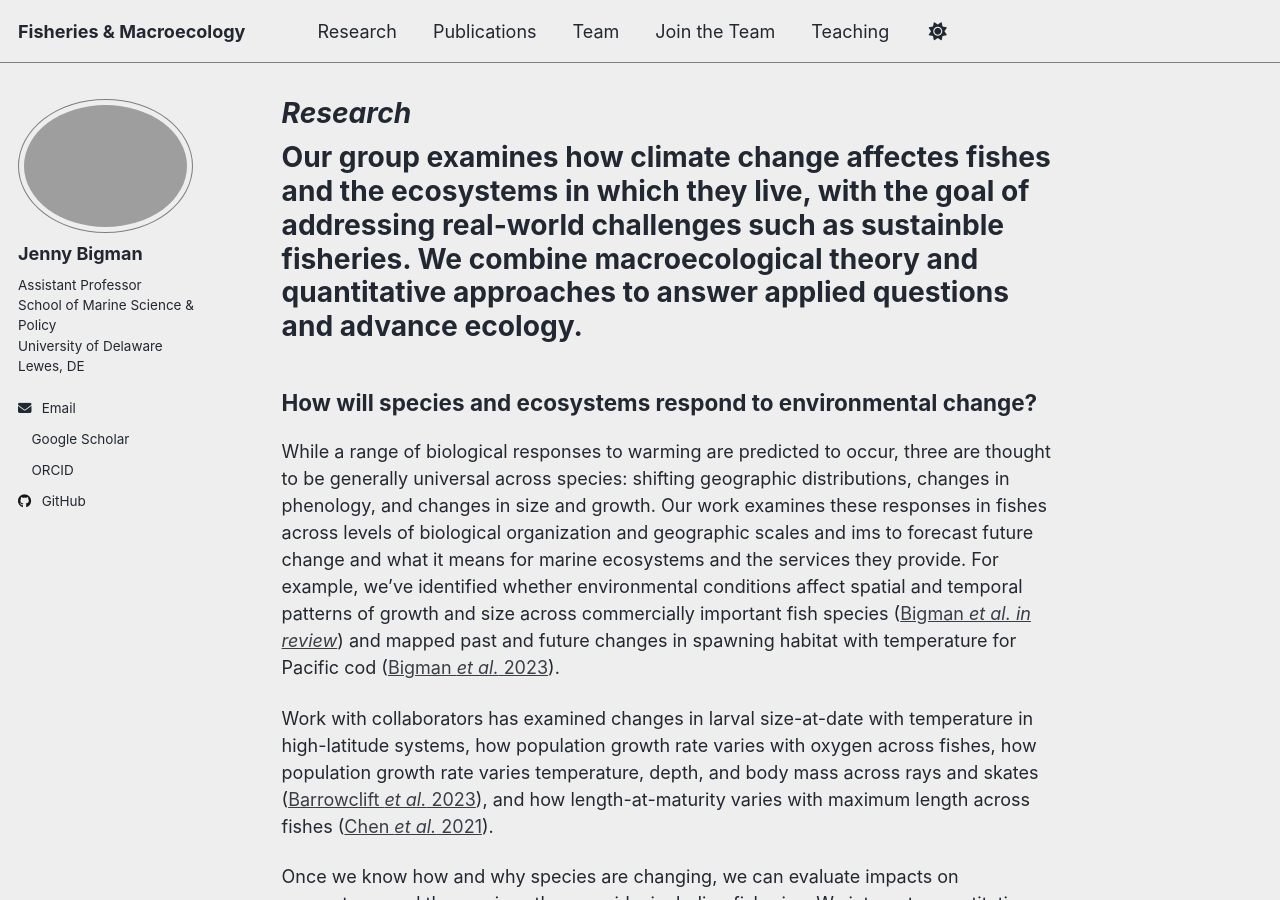
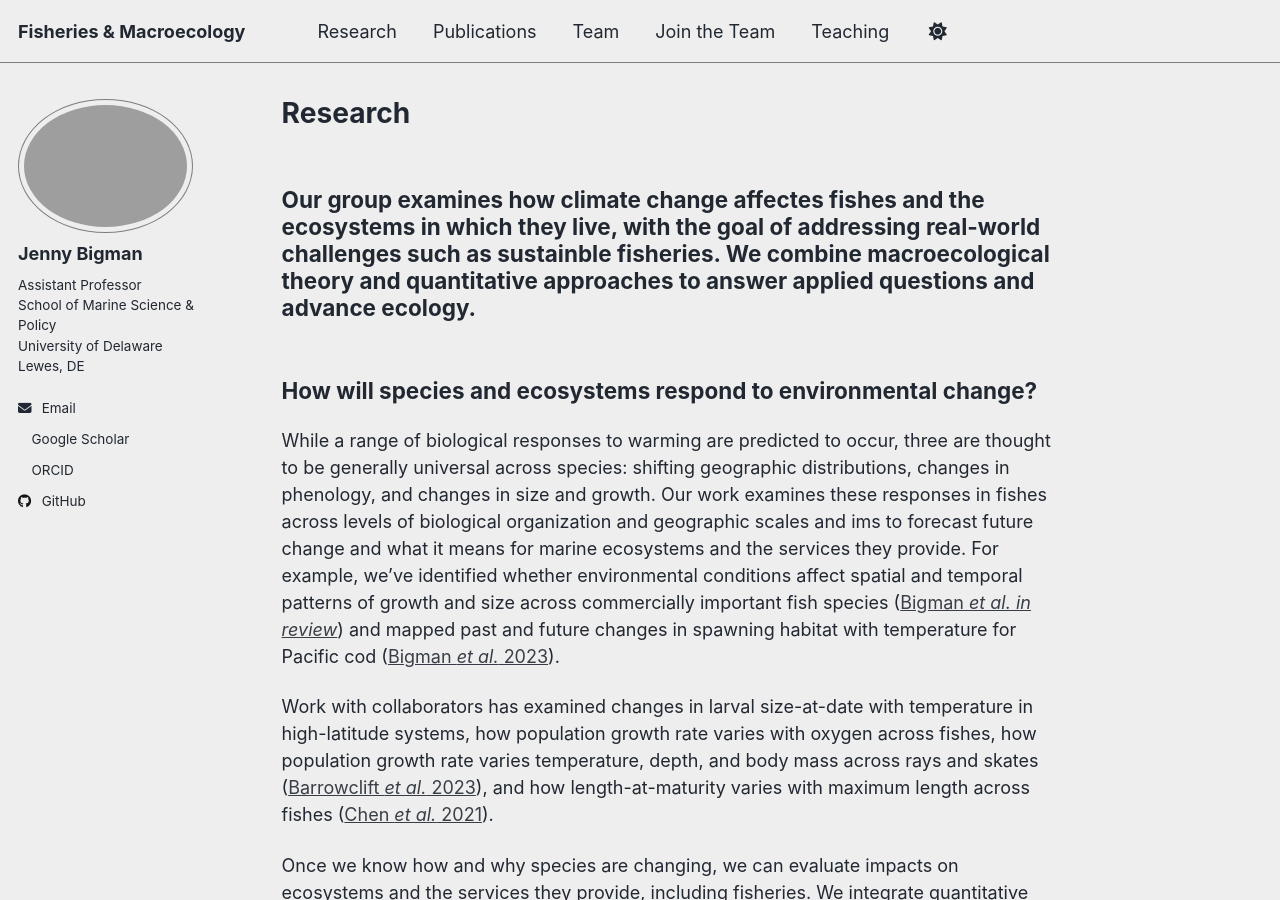
Before and after one commit to jennybigman/jennybigman.github.io, a Jekyll site: the page built from _pages/research.md, in a window 1280 px wide and 900 px high. Built offline with Jekyll 4.4.1, drawn with Linux system fonts in a browser that asks for light colours; a style sheet for code colours, icons or effects is not loaded.

```diff
--- a/_pages/research.md
+++ b/_pages/research.md
@@ -1,11 +1,11 @@
 ---
 layout: single
-title: "_Research_"
+title: "Research"
 permalink: /research/
 author_profile: true
 ---
 
-# Our group examines how climate change affectes fishes and the ecosystems in which they live, with the goal of addressing real-world challenges such as sustainble fisheries. We combine macroecological theory and quantitative approaches to answer applied questions and advance ecology.
+## Our group examines how climate change affectes fishes and the ecosystems in which they live, with the goal of addressing real-world challenges such as sustainble fisheries. We combine macroecological theory and quantitative approaches to answer applied questions and advance ecology.
 
 ## How will species and ecosystems respond to environmental change?
 While a range of biological responses to warming are predicted to occur, three are thought to be generally universal across  species: shifting geographic distributions, changes in phenology, and changes in size and growth. Our work examines these responses in fishes across levels of biological organization and geographic scales and ims to forecast future change and what it means for marine ecosystems and the services they provide. For example, we've identified whether environmental conditions affect spatial and temporal patterns of growth and size across commercially important fish species ([Bigman <em>et al. in review</em>](https://www.biorxiv.org/content/10.1101/2025.09.02.673738v1.abstract)) and mapped past and future changes in spawning habitat with temperature for Pacific cod ([Bigman <em>et al.</em> 2023](https://academic.oup.com/icesjms/article/82/1/fsad096/7204287)).
```
